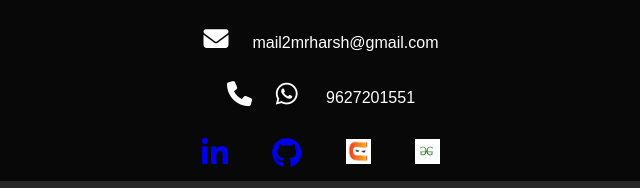
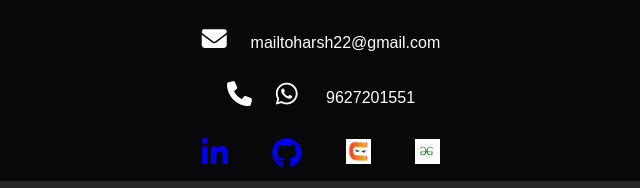
Before and after one commit to h4-harshh/harsh_portfolio, a plain HTML site: page index.html in a window 1280 px wide. Shown: the part 2946-3134 px from the top of the page, 319-959 px from the left. Drawn offline with Linux system fonts and the light colour scheme.

Commit message:
Update index.html

```diff
--- a/index.html
+++ b/index.html
@@ -224,7 +224,7 @@
         <div class="container">
             <div class="contact1">
                 <h1 class="sub-title">Contact Me</h1>
-                <p><i class="fa fa-envelope"></i>&#160 mail2mrharsh@gmail.com</p>
+                <p><i class="fa fa-envelope"></i>&#160 mailtoharsh22@gmail.com</p>
                 <p><i class="fa fa-phone"></i></i>&#160&#160<i class="fa-brands fa-whatsapp"></i> &#160 9627201551</p>
                 <div class="social-icon">
                     <a href="https://www.linkedin.com/in/harsh-549734218/" target="_blank"><i
```
